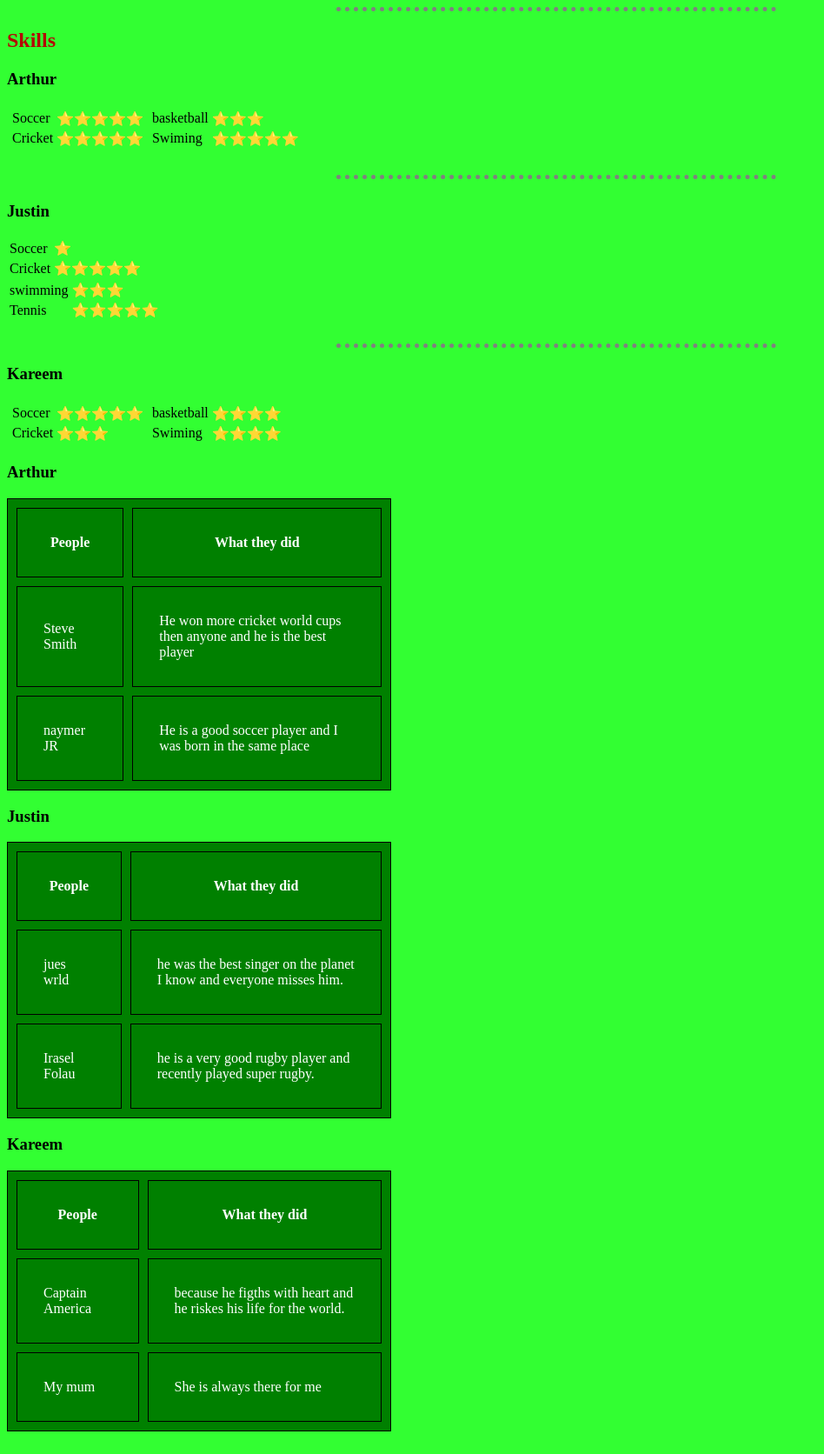
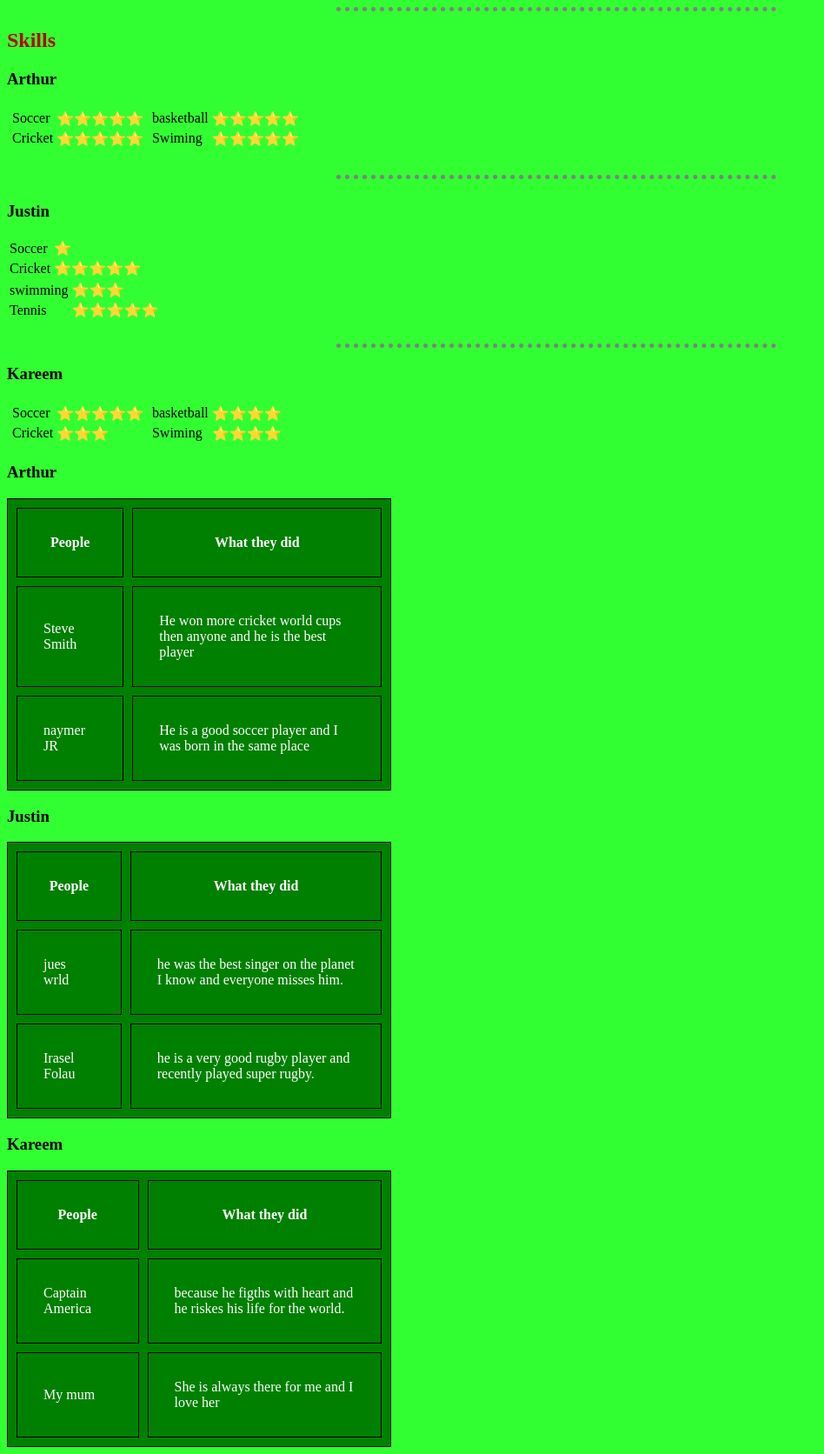
Before and after one commit to arthursete/Ithrive, a plain HTML site: page index.html in a window 1280 px wide. Shown: the part 1760-3432 px from the top of the page at 87% size, without its empty margins (0-948 px from the left). Drawn offline with Linux system fonts and the light colour scheme.

Commit message:
add stars
lol

```diff
--- a/index.html
+++ b/index.html
@@ -144,7 +144,7 @@
                 <table>
                     <tr>
                         <td>basketball</td>
-                        <td>&#11088;&#11088;&#11088;</td>
+                        <td>&#11088;&#11088;&#11088;&#11088&#11088</td>
                     </tr>
                     <tr>
                         <td>Swiming</td>
@@ -283,7 +283,7 @@ style='color:white'>
     </t>
     <tr>
         <td> My mum</td>
-        <td> She is always there for me </td>
+        <td> She is always there for me and I love her</td>
     </tr>
 </tbody>
 </table>
```
